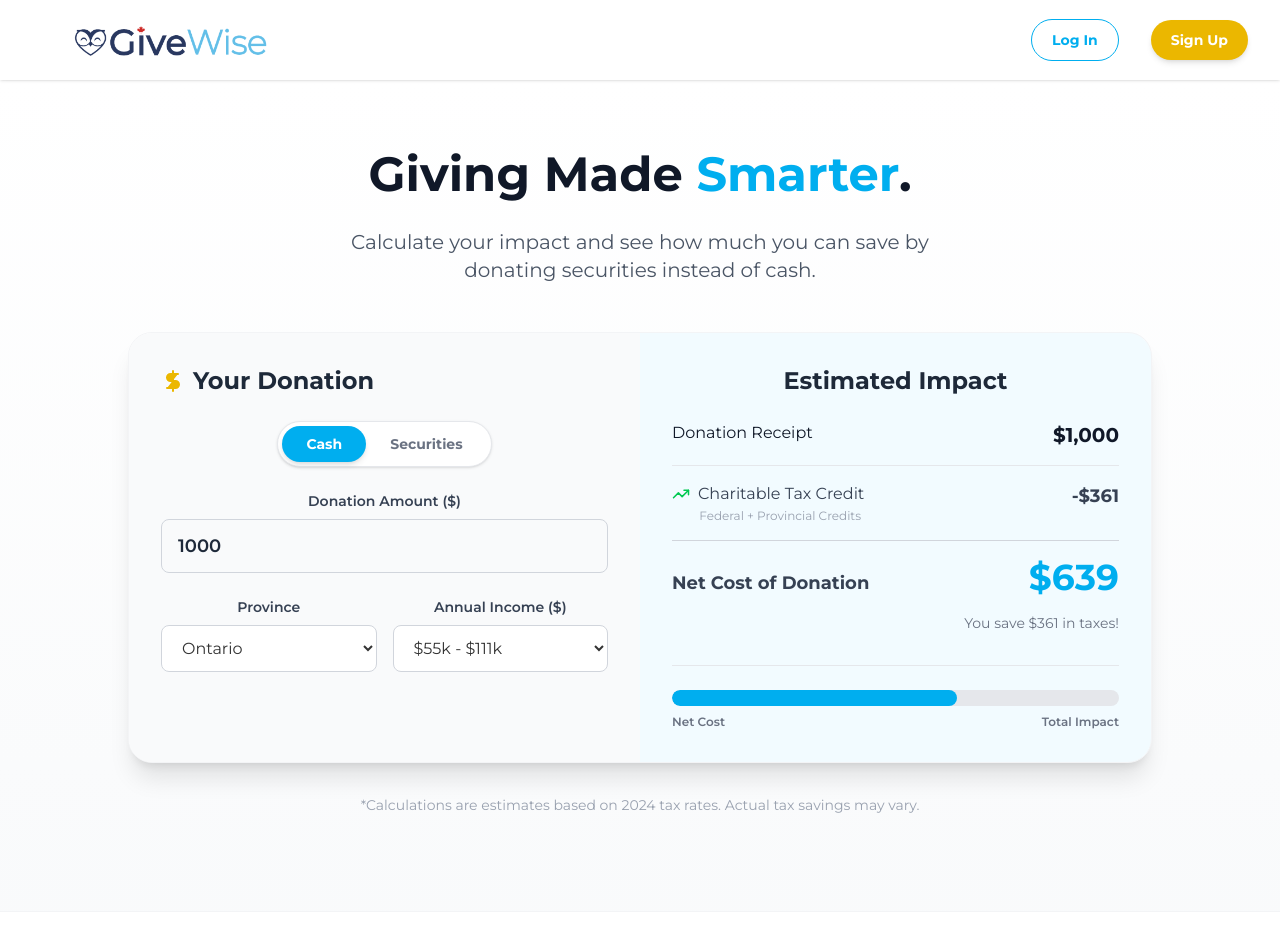
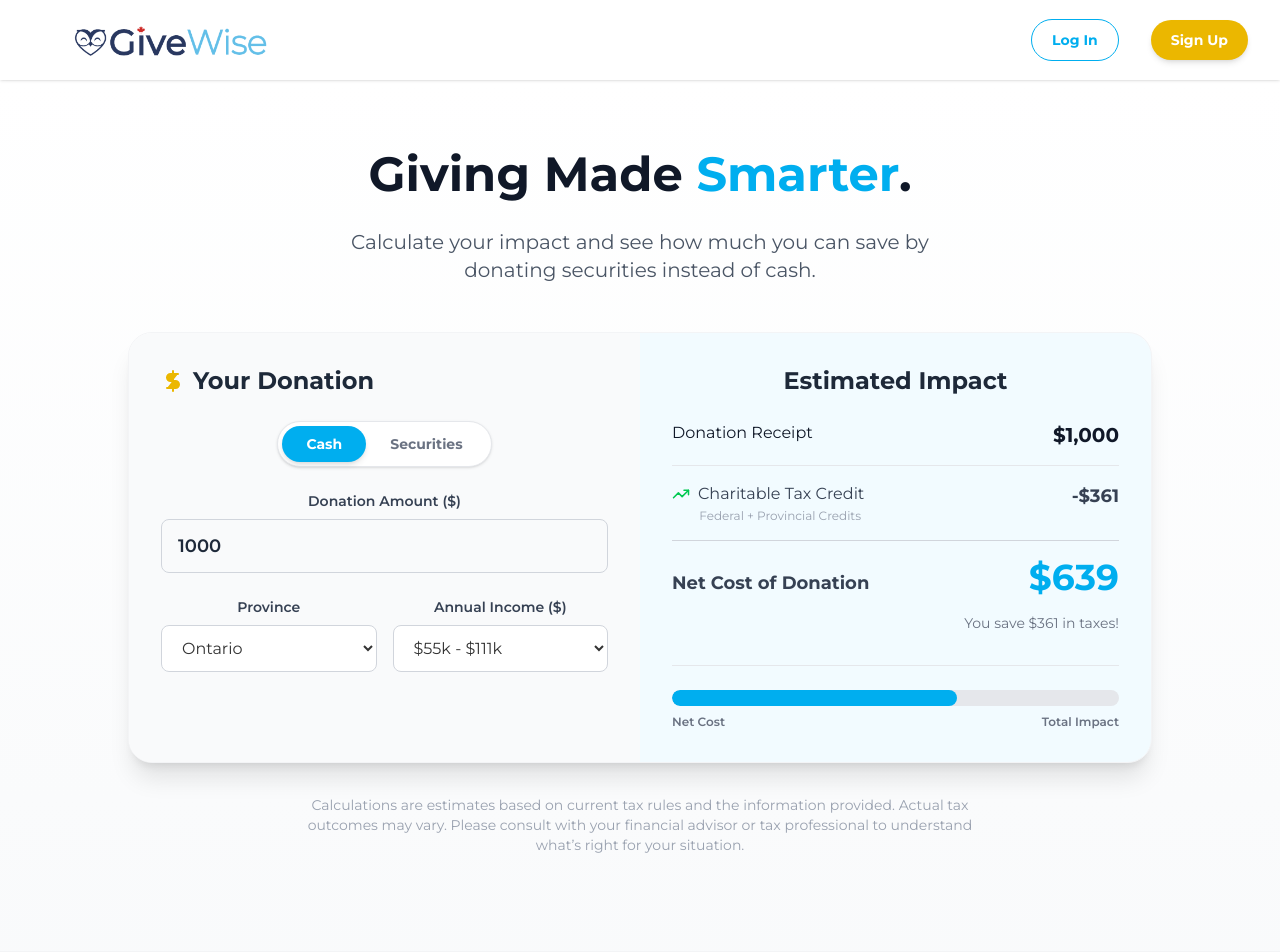
Before and after one commit to FlightPathMgmt/GiveWise-Tax-Calculator, a React (Vite) app: page / in a window 1280 px wide. Shown: the top 952 px of the page. Built offline with nearby package versions, Linux system fonts and the light colour scheme.

Commit message:
Add files via upload

```diff
--- a/src/App.jsx
+++ b/src/App.jsx
@@ -37,8 +37,8 @@ function App() {
 
             <Calculator />
 
-            <p className="mt-8 text-sm text-gray-400">
-              *Calculations are estimates based on 2024 tax rates. Actual tax savings may vary.
+            <p className="mt-8 text-sm text-gray-400 max-w-2xl mx-auto">
+              Calculations are estimates based on current tax rules and the information provided. Actual tax outcomes may vary. Please consult with your financial advisor or tax professional to understand what’s right for your situation.
             </p>
           </div>
         </div>
```
